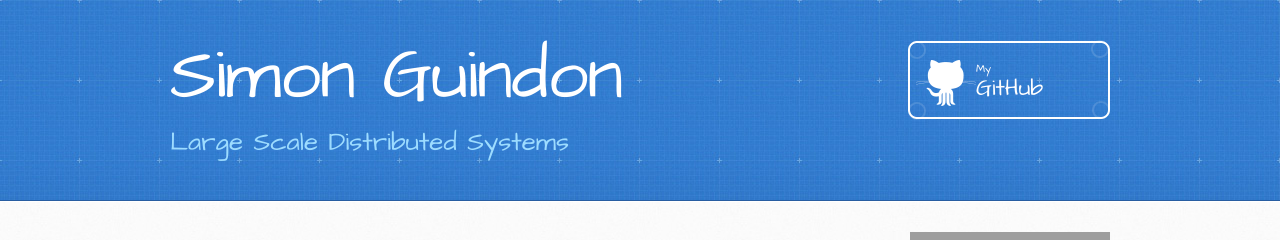
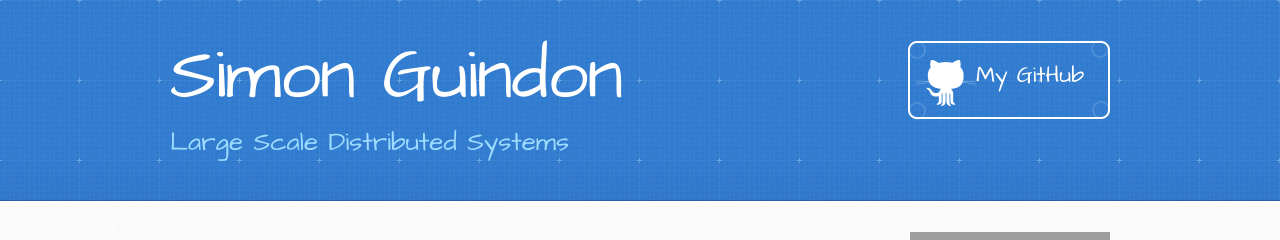
Before and after one commit to simongui/simongui.github.io, a Jekyll site: the page built from index.md, in a window 1280 px wide. Shown: the top 240 px of the page. Built offline with Jekyll 4.4.1, drawn with Linux system fonts in a browser that asks for light colours; grey boxes are pictures that could not be loaded.

Commit message:
Update default.html

```diff
--- a/_layouts/default.html
+++ b/_layouts/default.html
@@ -21,7 +21,7 @@
       <div class="inner">
         <h1> {{ site.name }} </h1>
         <h2>Large Scale Distributed Systems</h2>
-        <a href="https://github.com/simongui" class="button"><small>My</small> GitHub</a>
+        <a href="https://github.com/simongui" class="button">My GitHub</a>
       </div>
     </header>
 
```
